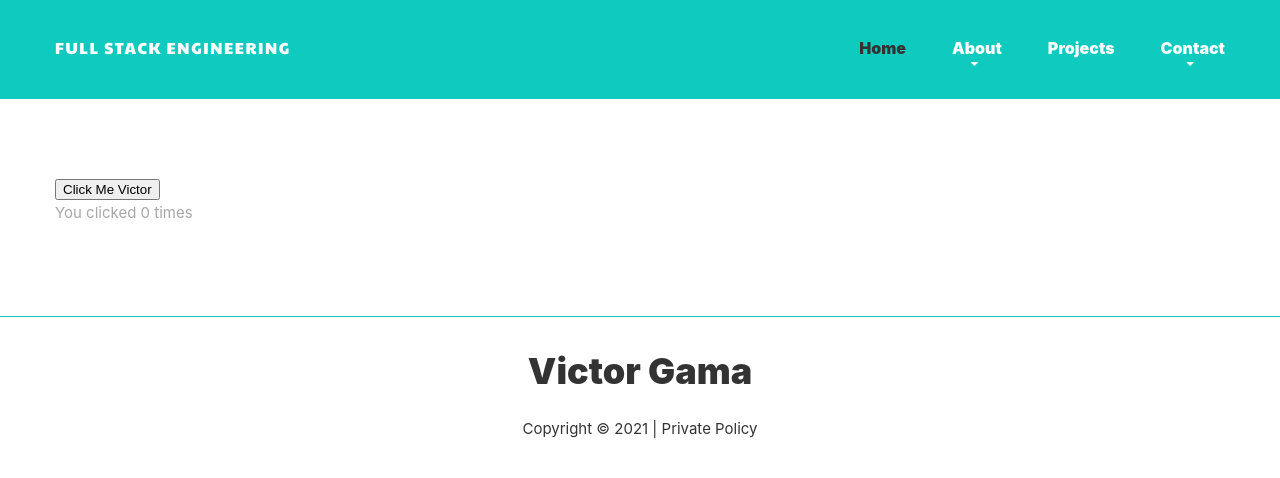
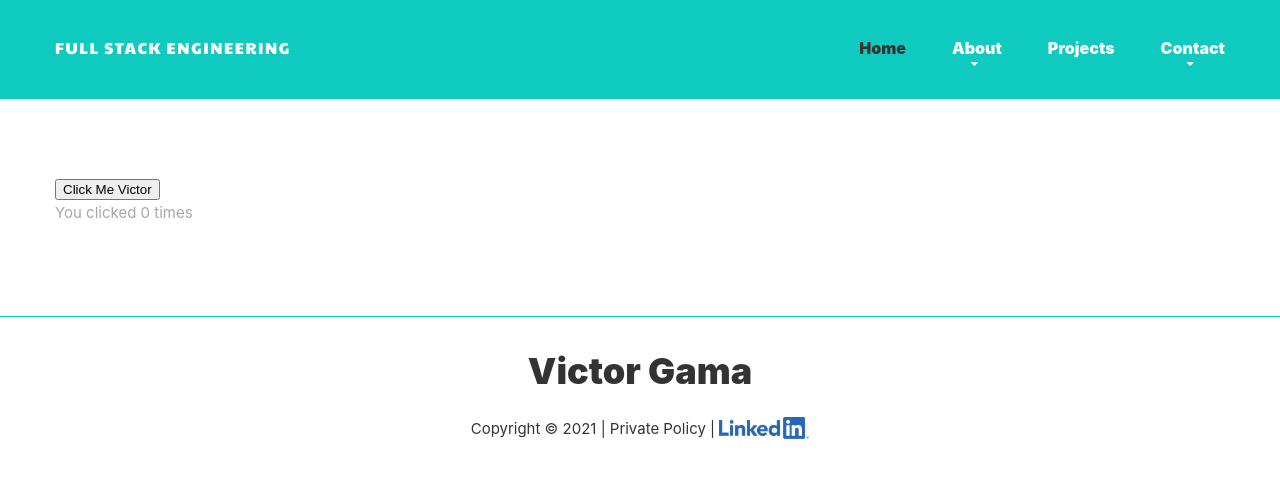
Before and after one commit to vktrgama/react-poc, a React (Create React App) app: page /dashboard in a window 1280 px wide. Shown: the top 478 px of the page. Built offline with nearby package versions, Linux system fonts and the light colour scheme.

Commit message:
add linkedin link

```diff
--- a/src/App.css
+++ b/src/App.css
@@ -28,6 +28,10 @@
   color: #61dafb;
 }
 
+.linkedin-logo {
+  width: 90px;
+}
+
 @keyframes App-logo-spin {
   from {
     transform: rotate(0deg);
--- a/src/Components/Footer/index.js
+++ b/src/Components/Footer/index.js
@@ -12,7 +12,7 @@ function Footer() {
                             <h2><a href="./">Victor Gama</a></h2>
                         </div>
                         <div class="info">
-                            Copyright © <span id="copyright-year"></span> | {linkPolicy}
+                            Copyright © <span id="copyright-year"></span> | {linkPolicy} | <a href="https://www.linkedin.com/in/vktrgama/"><img alt="LinkedIn" class="linkedin-logo" src="images/LI-Logo.png" /></a>
                         </div>
                     </div>
                 </div>
--- a/src/Components/TimeLine/timeline.json
+++ b/src/Components/TimeLine/timeline.json
@@ -168,7 +168,7 @@
             "end": "2016",
             "title": "Ancestry.com",
             "color": "Red",
-            "text": "Senior Software Engineer, Agile development environment, implementing solutions based in MVC, SQL Server, TFS, JQuery, AJAX, CSS 3.0, C#, TDD, Continous Integration, Chef Technologies."
+            "text": "Senior Software Engineer, implementing solutions based in MVC, SQL Server, TFS, JQuery, AJAX, CSS 3.0, C#, TDD, Continous Integration, Chef Technologies."
          },
          {
             "start": "2016",
```
Also changed, not shown: 1 other file (tests, documents, lock files or other folders).
